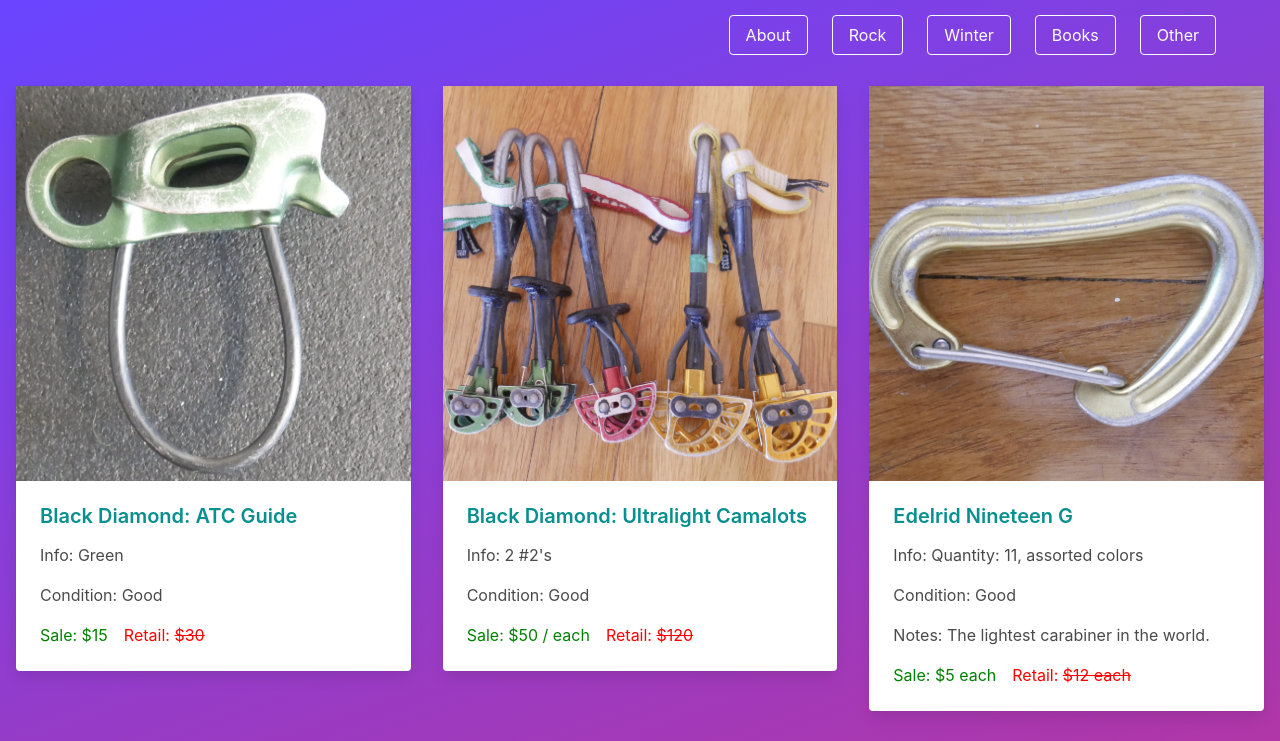
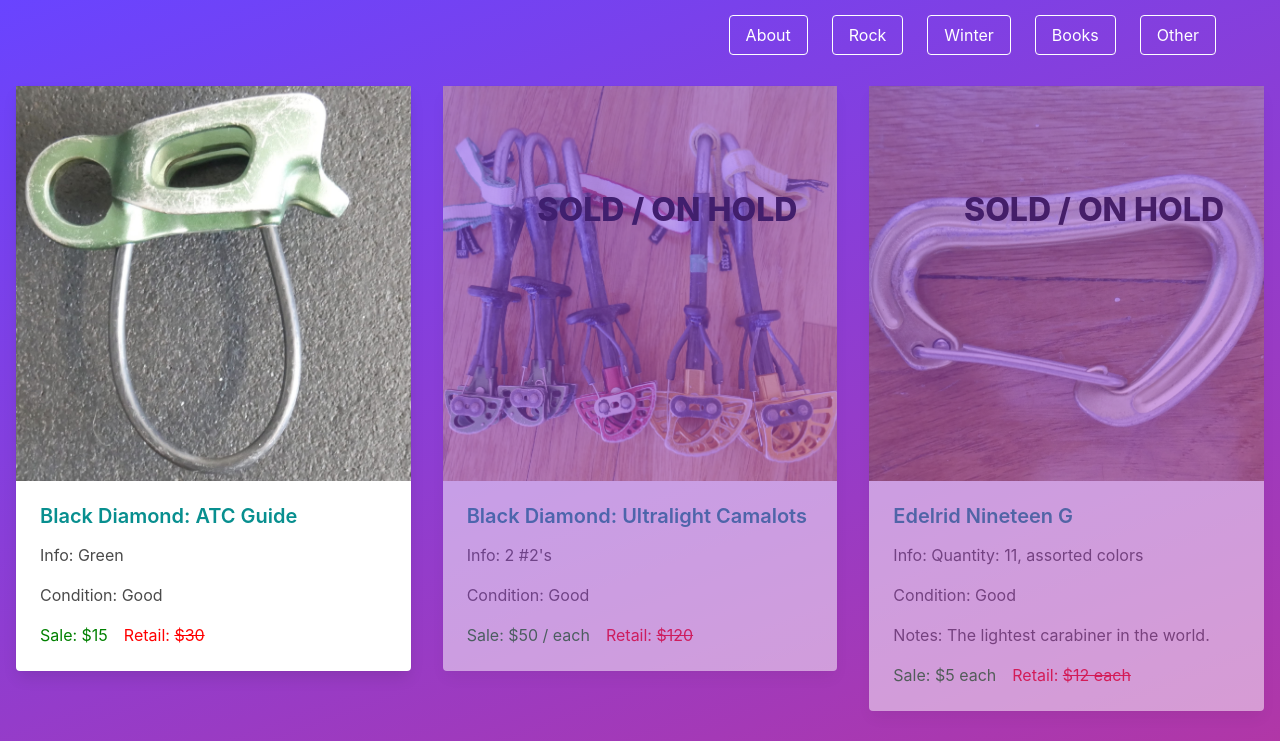
Before and after one commit to mountainsounds/second-wind, a Next.js app: page /rock in a window 1280 px wide. Shown: the top 741 px of the page. Built offline with nearby package versions, Linux system fonts and the light colour scheme.

Commit message:
status updates

```diff
--- a/data/rockItems.js
+++ b/data/rockItems.js
@@ -27,7 +27,8 @@
         condition: 'Good',
         notes: '',
         salePrice: '$50 / each',
-        retailPrice: '$120'
+        retailPrice: '$120',
+        status: 'sold'
     },
     {
         image: eldelridCarabiner,
@@ -37,7 +38,8 @@
         condition: 'Good',
         notes: 'The lightest carabiner in the world.',
         salePrice: '$5 each',
-        retailPrice: '$12 each'
+        retailPrice: '$12 each',
+        status: 'sold'
     },
     {
         image: grindstone,
```
